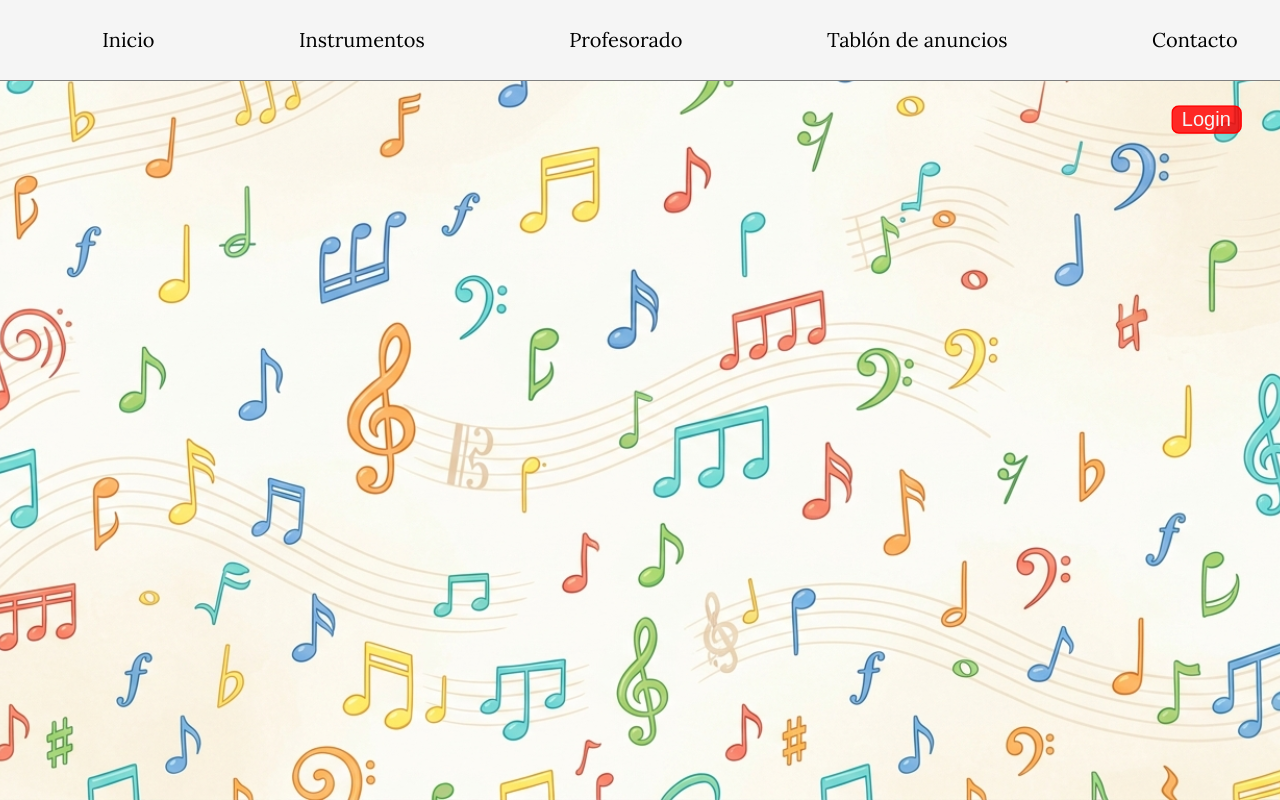
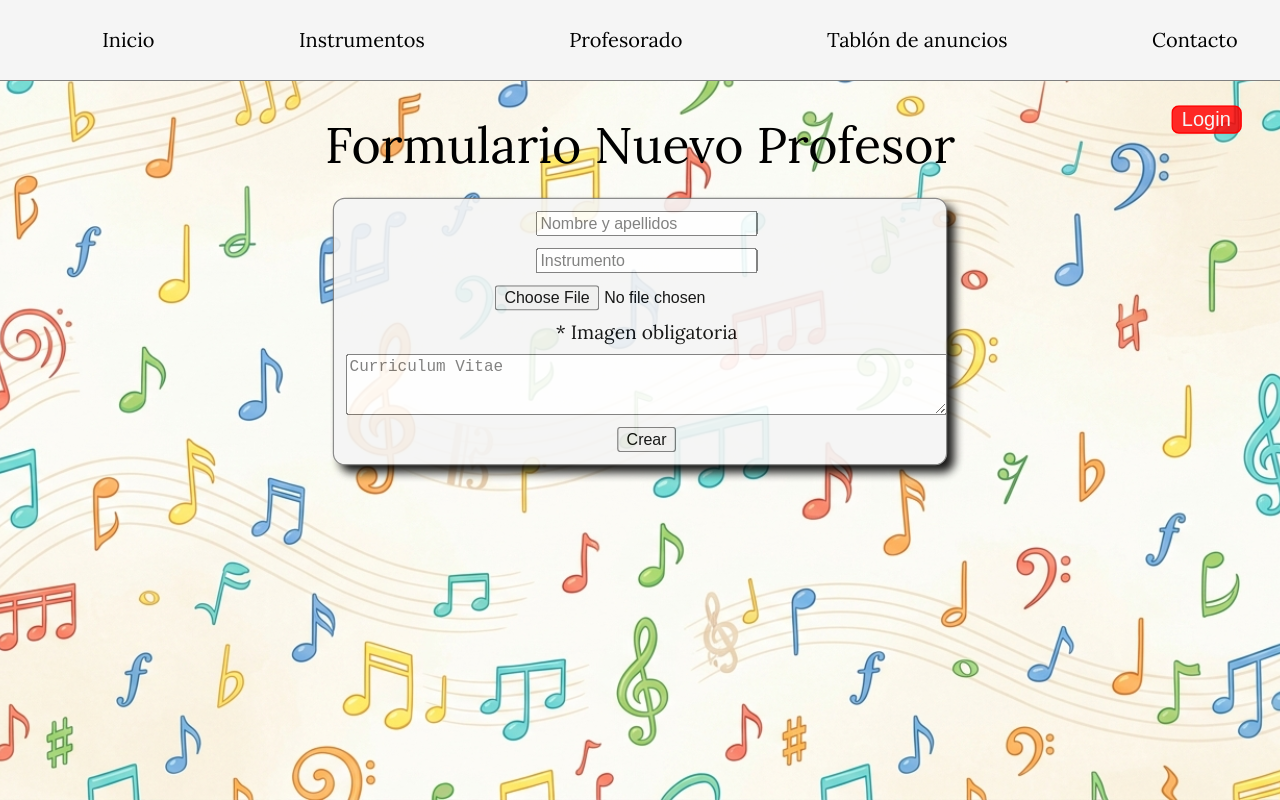
Before and after one commit to tmiguel78/escuela-musica-front, a React (Vite) app: page /new-teacher in a window 1280 px wide. Shown: the top 800 px of the page. Built offline with nearby package versions, Linux system fonts and the light colour scheme; no server answers; a web font is replaced by a local one.

Commit message:
añadidos formularios para crear instrumentos, profesores y anuncios nuevos

```diff
--- a/src/App.css
+++ b/src/App.css
@@ -127,6 +127,7 @@ p {
     align-items: center;
     gap: 10px;
     padding: 10px;
+    margin-top: 50px;
     margin-left: 30%;
     margin-right: 30%;
     border: 1px solid grey;
--- a/src/App.jsx
+++ b/src/App.jsx
@@ -1,13 +1,16 @@
-import './App.css'
+import './App.css';
 import { BrowserRouter as Router, Routes, Route } from 'react-router-dom';
-import Navbar from './components/Navbar'
+import Navbar from './components/Navbar';
+import LoginButton from './components/LoginButton';
 import Home from './pages/Home';
 import Instruments from './pages/Instruments';
 import Teachers from './pages/Teachers';
 import Bulletin from './pages/Bulletin';
 import Contact from './pages/Contact';
 import Login from './pages/Login';
-import LoginButton from './components/LoginButton';
+import FormNewBulletin from './components/FormNewBulletin';
+import FormNewInstrument from './components/FormNewInstrument';
+import FormNewTeacher from './components/FormNewTeacher';
 
 function App() {
   return (
@@ -22,6 +25,9 @@ function App() {
           <Route path='/bulletin' element={<Bulletin />}/>
           <Route path='/contact' element={<Contact />}/>
           <Route path='/login' element={<Login />}/>
+          <Route path='/new-bulletin' element={<FormNewBulletin />}/>
+          <Route path='/new-instrument' element={<FormNewInstrument />}/>
+          <Route path='/new-teacher' element={<FormNewTeacher />}/>
         </Routes>
       </Router>
     </>
--- /dev/null
+++ b/src/components/FormNewBulletin.jsx
@@ -0,0 +1,77 @@
+import { useState } from "react";
+import { useNavigate } from "react-router-dom";
+
+const FormNewBulletin = () => {
+    const [text, setText] = useState("");
+    const [image, setImage] = useState(null);
+
+    const navigate = useNavigate();
+
+    const handleSubmit = async (e) => {
+        e.preventDefault();
+        const token = localStorage.getItem('authToken');
+
+        const urlBase = import.meta.env.VITE_BACKEND_URL || 'http://localhost:3000'
+        const urlApi = urlBase+'/bulletin';
+
+        const formData = new FormData();
+        formData.append('text', text);
+        if (image) {
+            formData.append('image', image)
+        }
+
+        try {
+            const response = await fetch(urlApi, {
+                method: 'POST',
+                headers: {
+                 Authorization : `Bearer ${token}`
+                },
+                body: formData
+            })
+            if (response.status === 401) {
+                alert('Tu sesión ha caducado. Vuelve a iniciar sesión.');
+                localStorage.removeItem('authToken');
+                navigate('/login');
+                return;
+            }
+            if (!response.ok) {
+                throw new Error("Error creando anuncio");
+            }
+
+            setText('');
+            setImage(null);
+            alert("Anuncio creado correctamente");
+            navigate('/bulletin');
+
+        } catch (error) {
+            console.log(error)
+        }
+
+    }
+
+    return (
+        <div className="login-container">
+            <h1>Formulario Nuevo Anuncio</h1>
+            <form onSubmit={handleSubmit}>
+                <textarea
+                    cols='30'
+                    rows='5'
+                    placeholder="Texto del anuncio"
+                    value={text}
+                    onChange={(e) => setText(e.target.value)}
+                    required
+                />
+                <input
+                    type="file"
+                    id="image"
+                    name="image"
+                    accept="image/*"
+                    onChange={(e) => setImage(e.target.files[0])}
+                />
+                <button type="submit">Crear</button>
+            </form>
+        </div>
+    )
+};
+
+export default FormNewBulletin;
--- /dev/null
+++ b/src/components/FormNewInstrument.jsx
@@ -0,0 +1,78 @@
+import { useState } from "react";
+import { useNavigate } from "react-router-dom";
+
+const NewFormInstrument = () => {
+    const [name, setName] = useState('');
+    const [image, setImage] = useState(null);
+
+    const navigate = useNavigate();
+
+    const handleSubmit = async (e) => {
+        e.preventDefault();
+        if (!image) {
+            alert("La imagen es obligatoria");
+            return;
+        }
+        const token = localStorage.getItem('authToken');
+
+        const urlBase = import.meta.env.VITE_BACKEND_URL || 'http://localhost:3000'
+        const urlApi = urlBase+'/instrument';
+
+        const formData = new FormData();
+        formData.append('name', name);
+        formData.append('image', image);
+
+        try {
+            const response = await fetch(urlApi, {
+                method: 'POST',
+                headers: {
+                 Authorization : `Bearer ${token}`
+                },
+                body: formData
+            })
+            if (response.status === 401) {
+                alert('Tu sesión ha caducado. Vuelve a iniciar sesión.');
+                localStorage.removeItem('authToken');
+                navigate('/login');
+                return;
+            }
+            if (!response.ok) {
+                throw new Error("Error creando instrumento");
+            }
+
+            setName('');
+            setImage(null);
+            alert("Instrumento creado correctamente");
+            navigate('/instruments');
+
+        } catch (error) {
+            console.log(error)
+        }
+    };
+    return (
+        <div className="login-container">
+            <h1>Formulario Nuevo Instrumento</h1>
+            <form onSubmit={handleSubmit}>
+                <input
+                    type="text"
+                    placeholder="Nombre del instrumento"
+                    value={name}
+                    onChange={(e) => setName(e.target.value)}
+                    required
+                />
+                <input
+                    type="file"
+                    id="image"
+                    name="image"
+                    accept="image/*"
+                    onChange={(e) => setImage(e.target.files[0])}
+                />
+                <label htmlFor="image">* Imagen obligatoria</label>
+                <button type="submit">Crear</button>
+            </form>
+        </div>
+
+    )
+};
+
+export default NewFormInstrument;
--- /dev/null
+++ b/src/components/FormNewTeacher.jsx
@@ -0,0 +1,99 @@
+import { useState } from "react";
+import { useNavigate } from "react-router-dom";
+
+const NewFormTeacher = () => {
+    const [name, setName] = useState('');
+    const [image, setImage] = useState(null);
+    const [curriculum, setCurriculum] = useState('');
+    const [instrument, setInstrument] = useState('');
+
+    const navigate = useNavigate();
+
+    const handleSubmit = async (e) => {
+        e.preventDefault();
+        if (!image) {
+            alert("La imagen es obligatoria");
+            return;
+        }
+        const token = localStorage.getItem('authToken');
+
+        const urlBase = import.meta.env.VITE_BACKEND_URL || 'http://localhost:3000'
+        const urlApi = urlBase+'/teacher';
+
+        const formData = new FormData();
+        formData.append('name', name);
+        formData.append('image', image);
+        formData.append('instrument', instrument);
+        formData.append('curriculum', curriculum);
+
+        try {
+            const response = await fetch(urlApi, {
+                method: 'POST',
+                headers: {
+                 Authorization : `Bearer ${token}`
+                },
+                body: formData
+            })
+            if (response.status === 401) {
+                alert('Tu sesión ha caducado. Vuelve a iniciar sesión.');
+                localStorage.removeItem('authToken');
+                navigate('/login');
+                return;
+            }
+            if (!response.ok) {
+                throw new Error("Error creando profesor");
+            }
+
+            setName('');
+            setImage(null);
+            setCurriculum('');
+            setInstrument('');
+            alert("Profesor creado correctamente");
+            navigate('/teachers');
+
+        } catch (error) {
+            console.log(error)
+        }
+    };
+    return (
+        <div className="login-container">
+            <h1>Formulario Nuevo Profesor</h1>
+            <form onSubmit={handleSubmit}>
+                <input
+                    type="text"
+                    placeholder="Nombre y apellidos"
+                    value={name}
+                    onChange={(e) => setName(e.target.value)}
+                    required
+                />
+                <input
+                    type="text"
+                    placeholder="Instrumento"
+                    value={instrument}
+                    onChange={(e) => setInstrument(e.target.value)}
+                    required
+                />
+                <input
+                    type="file"
+                    id="image"
+                    name="image"
+                    accept="image/*"
+                    onChange={(e) => setImage(e.target.files[0])}
+                />
+                <label htmlFor="image">* Imagen obligatoria</label>
+                <textarea
+                    rows='3'
+                    cols='60'
+                    placeholder="Curriculum Vitae"
+                    value={curriculum}
+                    onChange={(e) => setCurriculum(e.target.value)}
+                    required
+                />
+                <button type="submit">Crear</button>
+            </form>
+        </div>
+
+    )
+};
+
+export default NewFormTeacher;
--- a/src/pages/Bulletin.jsx
+++ b/src/pages/Bulletin.jsx
@@ -1,4 +1,5 @@
-import { useState, useEffect } from "react";
+import { useState, useEffect } from 'react';
+import { Link } from 'react-router-dom';
 
 const Bulletin = () => {
     const [data, setData] = useState(null);
@@ -50,7 +51,7 @@ const Bulletin = () => {
     return(
     <>
         <h1>Tablón de anuncios</h1>
-        {isAdmin && <button className="add-button">+</button>}
+        {isAdmin && <Link to="/new-bulletin"><button className="add-button">+</button></Link>}
         <div className="bulletin-container">
         {data === null
         ?
--- a/src/pages/Instruments.jsx
+++ b/src/pages/Instruments.jsx
@@ -1,4 +1,5 @@
-import { useEffect, useState } from "react";
+import { useEffect, useState } from 'react';
+import { Link } from 'react-router-dom';
 
 const Instruments = () => {
     const [data, setData] = useState(null);
@@ -45,7 +46,7 @@ const Instruments = () => {
     return(
     <>
         <h1>Instrumentos</h1>
-        {isAdmin && <button className="add-button">+</button>}
+        {isAdmin && <Link to="/new-instrument"><button className="add-button">+</button></Link>}
         <div className="general-container">
             {data === null
             ? <div className="loading basic-card">
--- a/src/pages/Teachers.jsx
+++ b/src/pages/Teachers.jsx
@@ -1,4 +1,5 @@
-import { useEffect, useState } from "react";
+import { useEffect, useState } from 'react';
+import { Link } from 'react-router-dom';
 
 const Teachers = () => {
     const [data, setData] = useState(null);
@@ -45,7 +46,7 @@ const Teachers = () => {
     return(
     <>
         <h1>Profesorado</h1>
-        {isAdmin && <button className="add-button">+</button>}
+        {isAdmin && <Link to="/new-teacher"><button className="add-button">+</button></Link>}
         <div className="general-container">
             {data === null
             ? <div className="loading basic-card">
```
